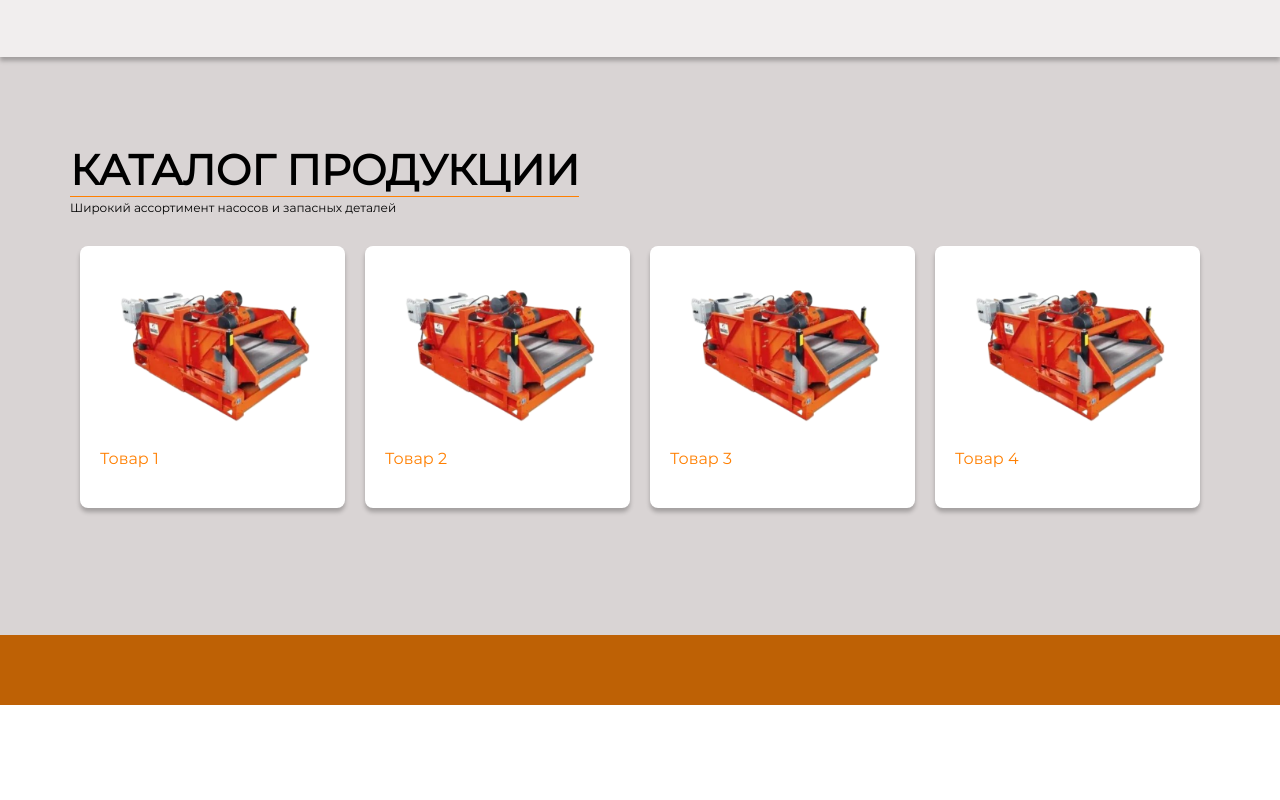
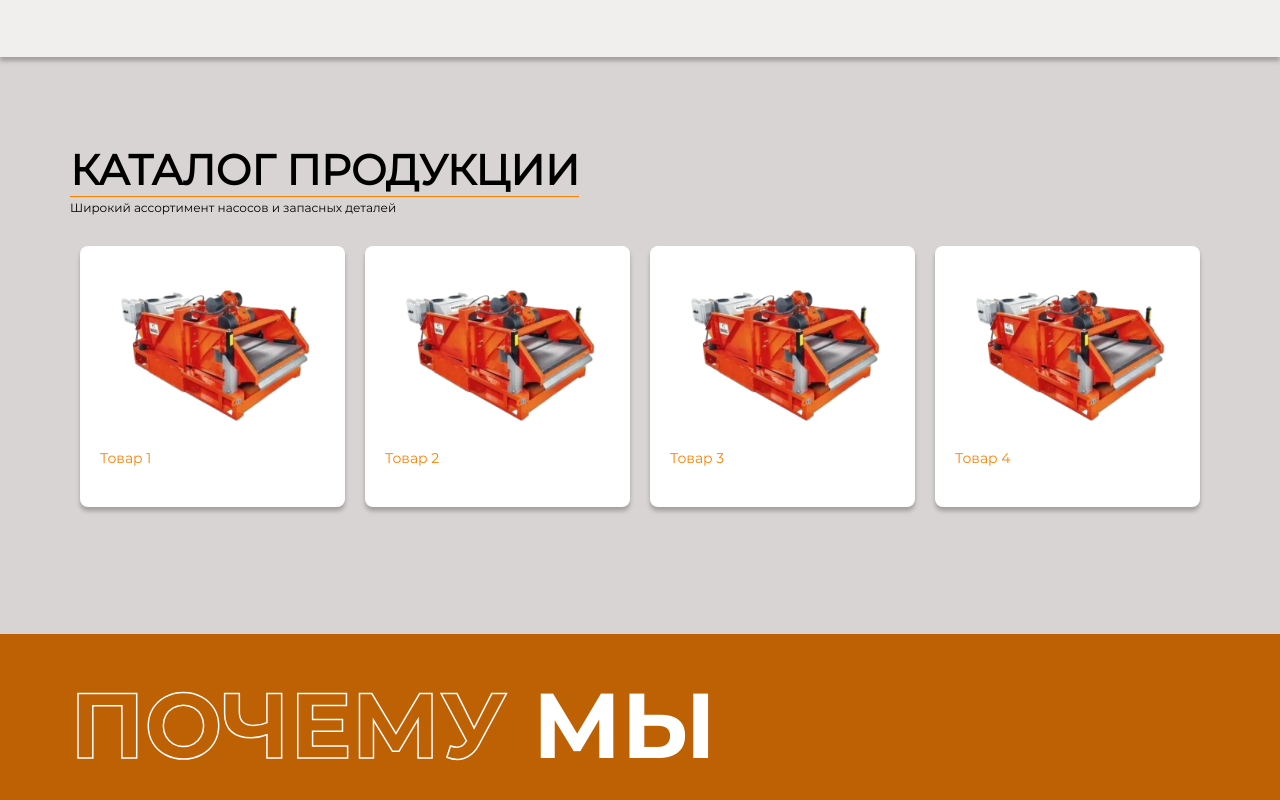
Before and after one commit to BMouse5/voe-client, a Vue app: page / in a window 1280 px wide. Shown: the part 673-1473 px from the top of the page. Before the commit the page ends 1378 px from the top, so only its background shows below. Built offline with nearby package versions, Linux system fonts and the light colour scheme.

Commit message:
начало раздела 'почему мы?'

```diff
--- a/pages/MainPage/MainPage.vue
+++ b/pages/MainPage/MainPage.vue
@@ -15,7 +15,9 @@
     </div>
   </section>
   <section class="why-we">
-
+    <div class="why-we-wrapp container">
+        <h2 class="why-we-title">Почему <span class="why-we-title-2">мы</span></h2>
+    </div>
   </section>
 </template>
 
@@ -59,4 +61,20 @@ import CarouselAbout from './components/CarouselAbout.vue'
     padding: 35px;
     background-color: var(--primary-dark-orange);
 }
+
+.why-we-title {
+  display: inline-block;
+  font-size: 92px;
+  font-weight: bold;
+  color: transparent;
+  -webkit-text-stroke: 1.5px var(--primary-white-color); /* Обводка для текста */
+  text-transform: uppercase;
+  font-family: 'Montserrat Bold';
+}
+
+.why-we-title-2 {
+  color: var(--primary-white-color);
+  -webkit-text-stroke: 0;
+  font-family: 'Montserrat Bold';
+}
 </style>
--- a/pages/MainPage/components/CarouselAbout.vue
+++ b/pages/MainPage/components/CarouselAbout.vue
@@ -247,6 +247,7 @@ description: 'Насос НБ-50 - буровой, поршневой, гори
   margin-bottom: 20px;
   margin-left: 10px;
   font-weight:200;
+  font-size: 14px;
   color: var(--primary-orange-color);
 }
 
--- a/src/components/NavBar.vue
+++ b/src/components/NavBar.vue
@@ -15,9 +15,12 @@
         <div class="nav-content" :class="{ 'active': isMenuOpen }">
           <div class="nav-links">
             <div class="link">
-                <div class="dropdown" @click.stop="toggleDropdown">
-                <a href="#">Каталог продукции <img src="../assets/img/arrow.png" alt="" class="arrow-img" :class="{ 'rotated': isDropdownOpen }"></a>
-                <ul class="dropdown-menu" v-show="isDropdownOpen">
+              <div class="dropdown" @mouseenter="handleMouseEnter" @mouseleave="handleMouseLeave">
+                <a href="#" @click.stop="handleDropdownClick">
+                  Каталог продукции
+                  <img src="../assets/img/arrow.png" alt="" class="arrow-img" :class="{ 'rotated': isDropdownOpen }">
+                </a>
+                <ul class="dropdown-menu" :class="{ 'open': isDropdownOpen }" @click.stop>
                   <li>Бла</li>
                   <li>Бла</li>
                   <li>Бла</li>
@@ -46,10 +49,30 @@
   </template>
 
   <script setup>
-  import { ref } from 'vue';
+  import { ref, onMounted, onBeforeUnmount } from 'vue';
 
   const isMenuOpen = ref(false);
   const isDropdownOpen = ref(false);
+  const isMobile = ref(window.innerWidth <= 768);
+
+  const updateIsMobile = () => {
+    isMobile.value = window.innerWidth <= 768;
+    // Если перешли в десктопный режим - закрываем dropdown
+    if (!isMobile.value) {
+      isDropdownOpen.value = false;
+    }
+  };
+
+  onMounted(() => {
+    window.addEventListener('resize', updateIsMobile);
+    // Закрываем dropdown при клике вне его области
+    document.addEventListener('click', closeDropdownOnClickOutside);
+  });
+
+  onBeforeUnmount(() => {
+    window.removeEventListener('resize', updateIsMobile);
+    document.removeEventListener('click', closeDropdownOnClickOutside);
+  });
 
   const toggleMenu = () => {
     isMenuOpen.value = !isMenuOpen.value;
@@ -58,21 +81,30 @@
     }
   };
 
-  const toggleDropdown = (event) => {
-  if (window.innerWidth <= 768) {
-    // Если меню уже открыто - закрываем его
-    if (isDropdownOpen.value) {
+  const handleMouseEnter = () => {
+    if (!isMobile.value) {
+      isDropdownOpen.value = true;
+    }
+  };
+
+  const handleMouseLeave = () => {
+    if (!isMobile.value) {
       isDropdownOpen.value = false;
     }
-    // Если меню закрыто - открываем его
-    else {
-      // Сначала закрываем все другие открытые dropdowns
-      document.querySelectorAll('.dropdown').forEach(drop => {
-        if (drop !== event.currentTarget) {
-          drop.querySelector('.dropdown-menu')?.classList.remove('open');
+  };
+
+  const handleDropdownClick = (event) => {
+    if (isMobile.value) {
+      event.preventDefault();
+      isDropdownOpen.value = !isDropdownOpen.value;
     }
-      });
-      isDropdownOpen.value = true;
+  };
+
+  const closeDropdownOnClickOutside = (event) => {
+    if (isMobile.value && isDropdownOpen.value) {
+      const dropdown = document.querySelector('.dropdown');
+      if (dropdown && !dropdown.contains(event.target)) {
+        isDropdownOpen.value = false;
       }
     }
   };
@@ -150,14 +182,12 @@
     z-index: 100;
   }
 
-  .dropdown:hover .dropdown-menu {
+  .dropdown:hover .dropdown-menu:not(.open) {
     display: block;
   }
 
   .dropdown-menu.open {
     display: block;
-    position: static;
-    margin-top: 10px;
   }
 
   .dropdown-menu li {
@@ -274,35 +304,25 @@
       gap: 15px;
     }
 
-    .arrow-img {
-    transition: transform 0.3s ease;
-  }
-
     .arrow-img.rotated {
-        transform: rotate(180deg);
-    }
-
-    .dropdown-menu {
-        display: none;
-      position: static;
-      display: none;
-      width: 100%;
-    }
-
-    @media (max-width: 768px) {
-  .dropdown.active .arrow-img {
       transform: rotate(180deg);
     }
 
     .dropdown-menu.open {
     display: block;
+    margin-top: 10px;
+    position: static;
     animation: fadeIn 0.3s ease;
   }
+
+  .dropdown-menu {
+    display: none;
+  }
+
 
     @keyframes fadeIn {
       from { opacity: 0; max-height: 0; }
       to { opacity: 1; max-height: 500px; }
-  }
     }
 
     .nav-contacts {
--- a/src/style.css
+++ b/src/style.css
@@ -14,6 +14,12 @@
   font-family: 'Montserrat';
   src: url('../src/assets/fonts/Montserrat-Regular.ttf');
   font-weight: 400;
+}
+
+@font-face {
+  font-family: 'Montserrat Bold';
+  src: url('../src/assets/fonts/Montserrat-Bold.ttf');
+  font-weight: 700;
 }
 
 *, *::after, *::before {
```
Lines whose indentation alone changed are shown as unchanged.
